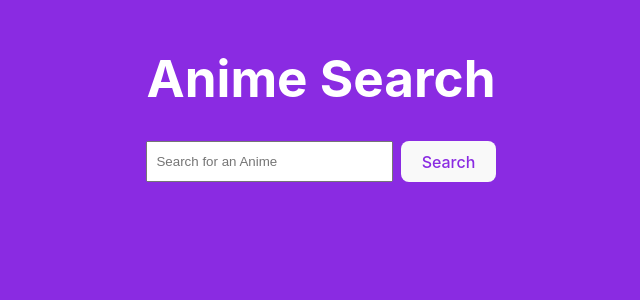
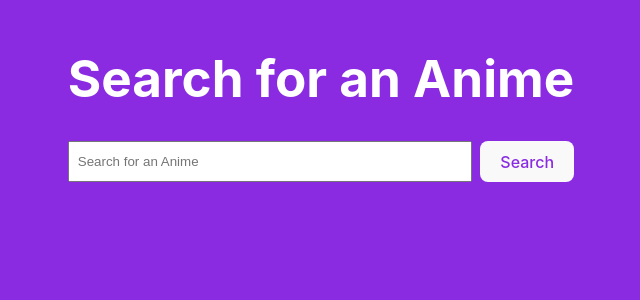
Before and after one commit to ekrispy/Resturantfinder, a React (Vite) app: page / in a window 1280 px wide. Shown: the top 300 px of the page, without its empty margins (319-959 px from the left). Built offline with nearby package versions, Linux system fonts and the light colour scheme.

Commit message:
added readme file, but still need to deploy

```diff
--- a/src/App.css
+++ b/src/App.css
@@ -28,6 +28,6 @@ button {
 }
 
 #results img {
-  width: 100px;
+  width: 200px;
   height: auto;
 }
--- a/src/App.jsx
+++ b/src/App.jsx
@@ -60,7 +60,7 @@ const App = () => {
 
   return (
     <div className="app">
-      <h1>Anime Search</h1>
+      <h1>Search for an Anime</h1>
       <Search
         query={state.query}
         onQueryChange={(query) =>
```
Also changed, not shown: 1 other file (tests, documents, lock files or other folders).
